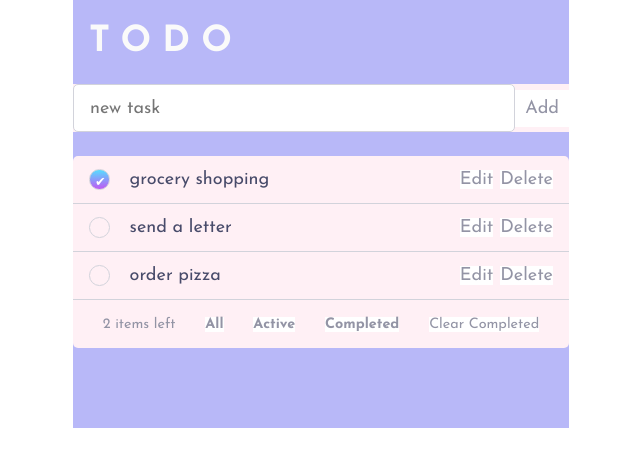
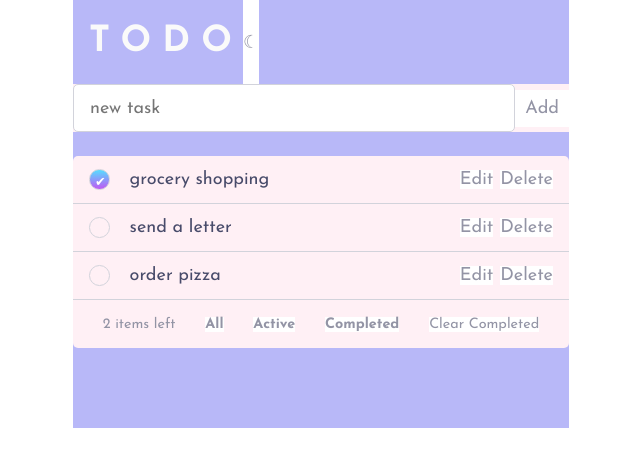
Before and after one commit to risa-r/react-todo-app-theme-and-dnd, a React (Create React App) app: page / in a window 1280 px wide. Shown: the top 466 px of the page, without its empty margins (399-1039 px from the left). Built offline with nearby package versions, Linux system fonts and the light colour scheme.

Commit message:
modify dark light theme toggle button

```diff
--- a/src/App.js
+++ b/src/App.js
@@ -82,9 +82,9 @@ export default function App({ tasks }) {
     <div className="wrapper">
       <header>
         <h1>TODO</h1>
-        <span className="visually-hidden">
-          <button>switch to dark mode</button>
-        </span>
+        <button>
+          ☾<span className="visually-hidden">switch to dark mode</span>
+        </button>
       </header>
       <Form addTask={addTask} />
       <main className="todo-list-and-buttons-wrapper">
```
